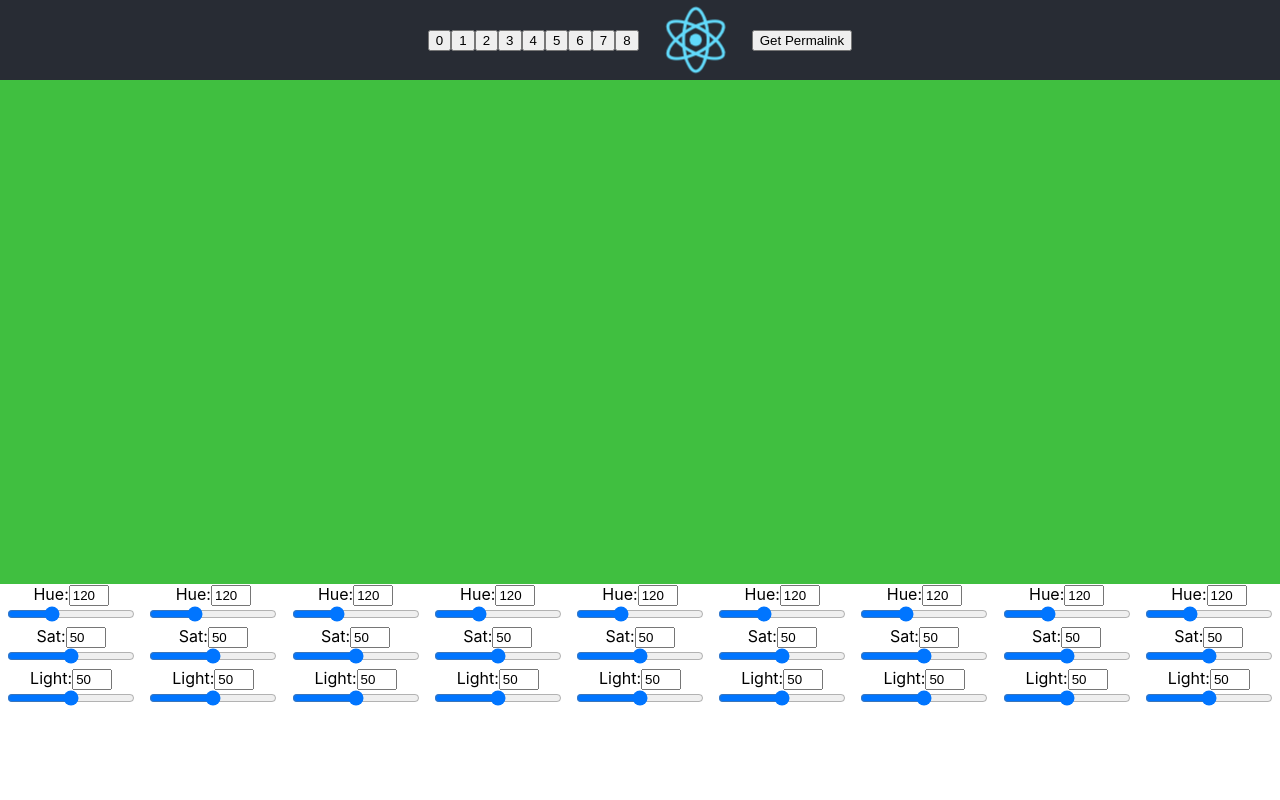
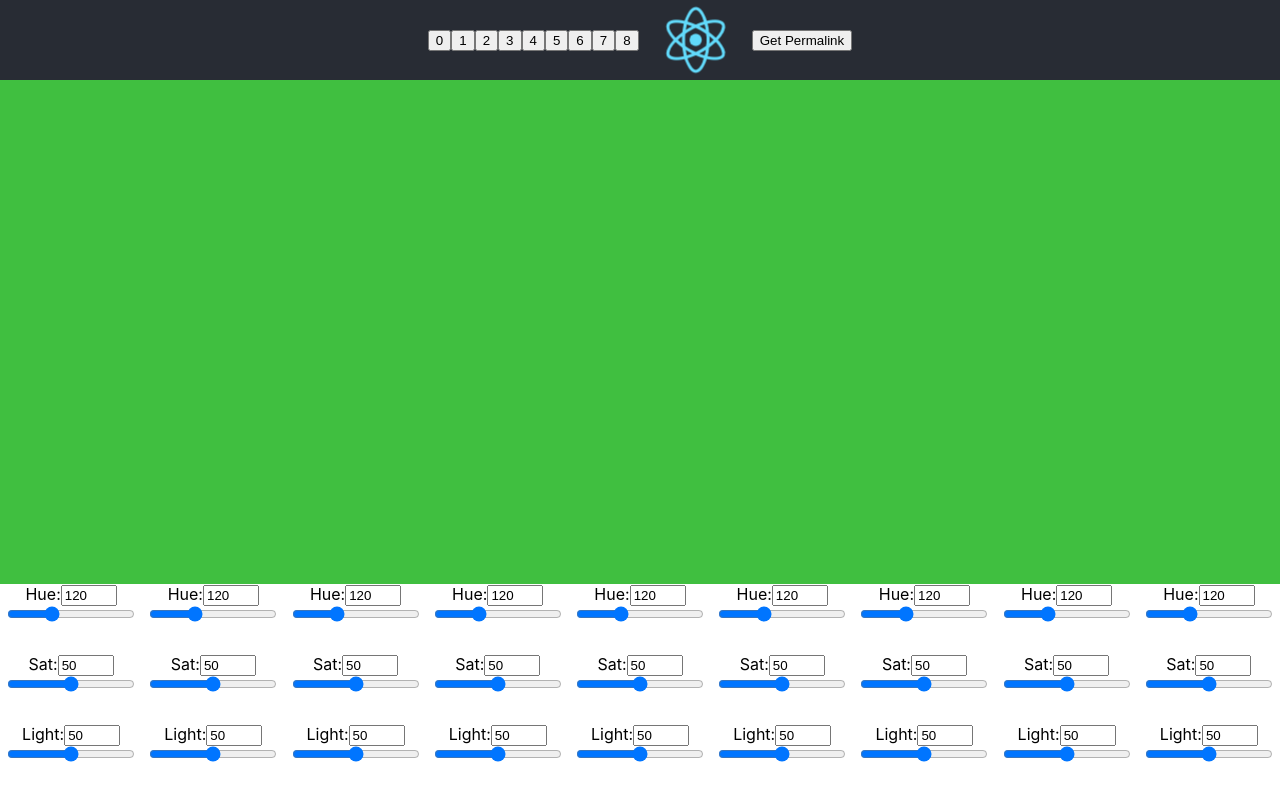
Before and after one commit to marcjohnstonuw/color-compare, a React (Create React App) app: page / in a window 1280 px wide. Built offline with nearby package versions, Linux system fonts and the light colour scheme.

Commit message:
spacing, console, tabindex, debugger, type=number

```diff
--- a/src/App.js
+++ b/src/App.js
@@ -13,7 +13,6 @@ class App extends Component {
     let params = (new URL(document.location)).searchParams;
     let queryState = params.get('data');
     const localStorageState = window.localStorage.getItem('data');
-    debugger;
     this.state = queryState ? JSON.parse(queryState) :
       localStorageState ? JSON.parse(localStorageState) : defaultState;
   }
--- a/src/ColorContainer.css
+++ b/src/ColorContainer.css
@@ -15,3 +15,7 @@ input[type="range"] {
     width: 90%;
     margin: auto;
 }
+
+.control-group {
+    margin-bottom: 1.75rem;
+}
--- a/src/ColorContainer.js
+++ b/src/ColorContainer.js
@@ -2,36 +2,46 @@ import React from 'react';
 import './ColorContainer.css';
 
 export default function render(props) {
-    const {h, s, l} = props.color;
+    const { h, s, l } = props.color;
     console.log(props);
     console.log(`hsl(${h}, ${s}%, ${l}%)`);
     return (
         <div className="color-container">
             <div
                 className="color-view"
-                style={{ backgroundColor: `hsl(${h}, ${s}%, ${l}%)`}}
+                style={{ backgroundColor: `hsl(${h}, ${s}%, ${l}%)` }}
             />
             <div className="controls">
+                <div className="control-group">
                     <div>
                         Hue:
                     <input
+                            tabindex="1"
                             value={h}
+                            style={{ width: '3rem' }}
+                            type="number"
                             name="h"
                             onChange={props.onUpdate} />
                     </div>
                     <input
                         name="h"
                         type="range"
+                        tabindex="2"
                         min="0"
                         max="360"
                         value={h}
                         onChange={props.onUpdate}
                     />
 
+                </div>
+                <div className="control-group">
                     <div>
                         Sat:
                     <input
                             value={s}
+                            tabindex="3"
+                            style={{ width: '3rem' }}
+                            type="number"
                             onChange={props.onUpdate}
                             name="s"
                         />
@@ -39,16 +49,23 @@ export default function render(props) {
                     <input
                         name="s"
                         type="range"
+                        tabindex="4"
                         min="0"
                         max="100"
                         value={s}
                         onChange={props.onUpdate}
                     />
 
+                </div>
+                <div className="control-group">
+
                     <div>
                         Light:
                     <input
                             value={l}
+                            tabindex="5"
+                            style={{ width: '3rem' }}
+                            type="number"
                             onChange={props.onUpdate}
                             name="l"
                         />
@@ -56,6 +73,7 @@ export default function render(props) {
                     <input
                         name="l"
                         type="range"
+                        tabindex="6"
                         min="0"
                         max="100"
                         value={l}
@@ -63,5 +81,6 @@ export default function render(props) {
                     />
                 </div>
             </div>
+        </div>
     );
 }
```
Lines whose indentation alone changed are shown as unchanged.
